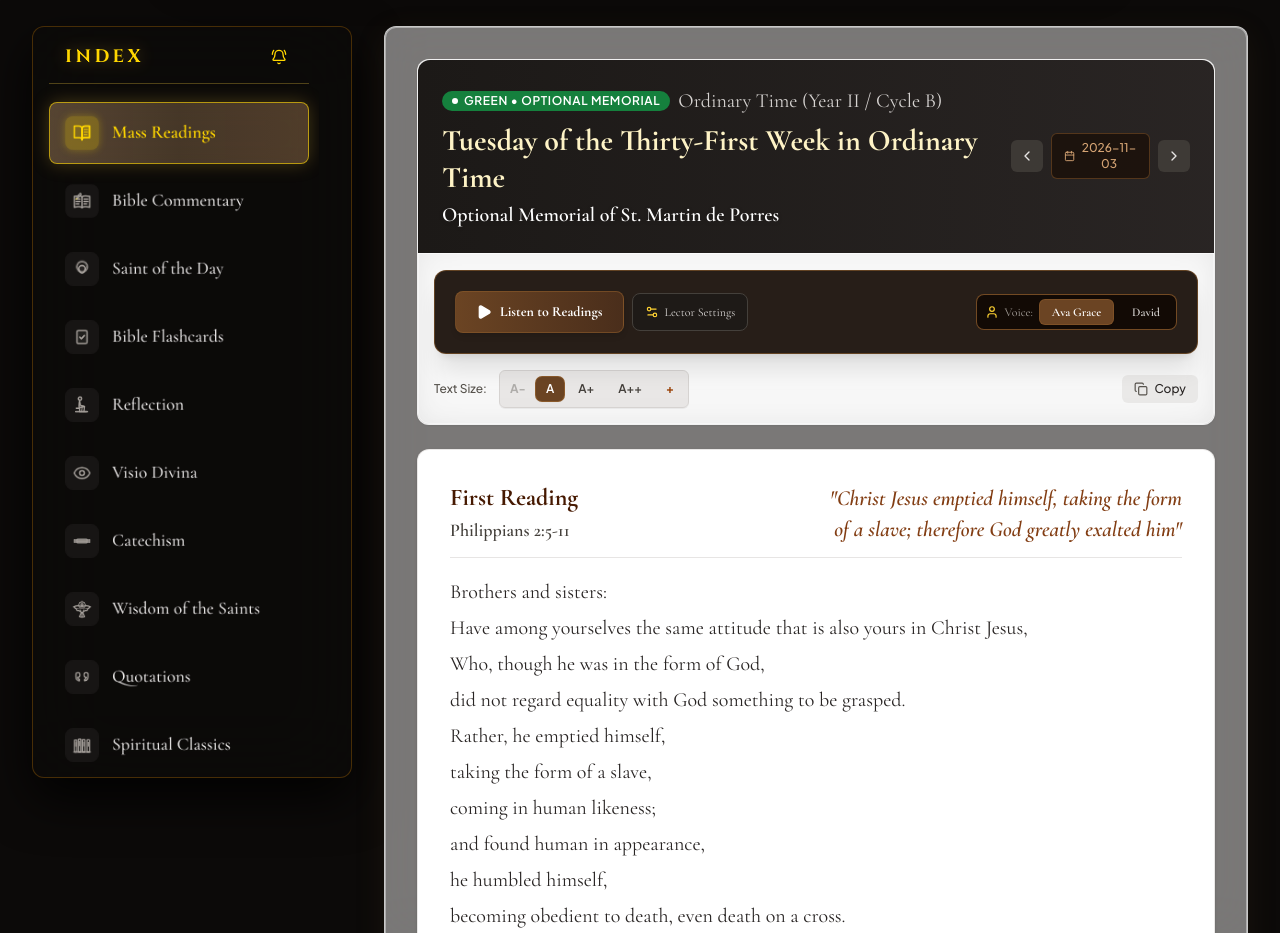
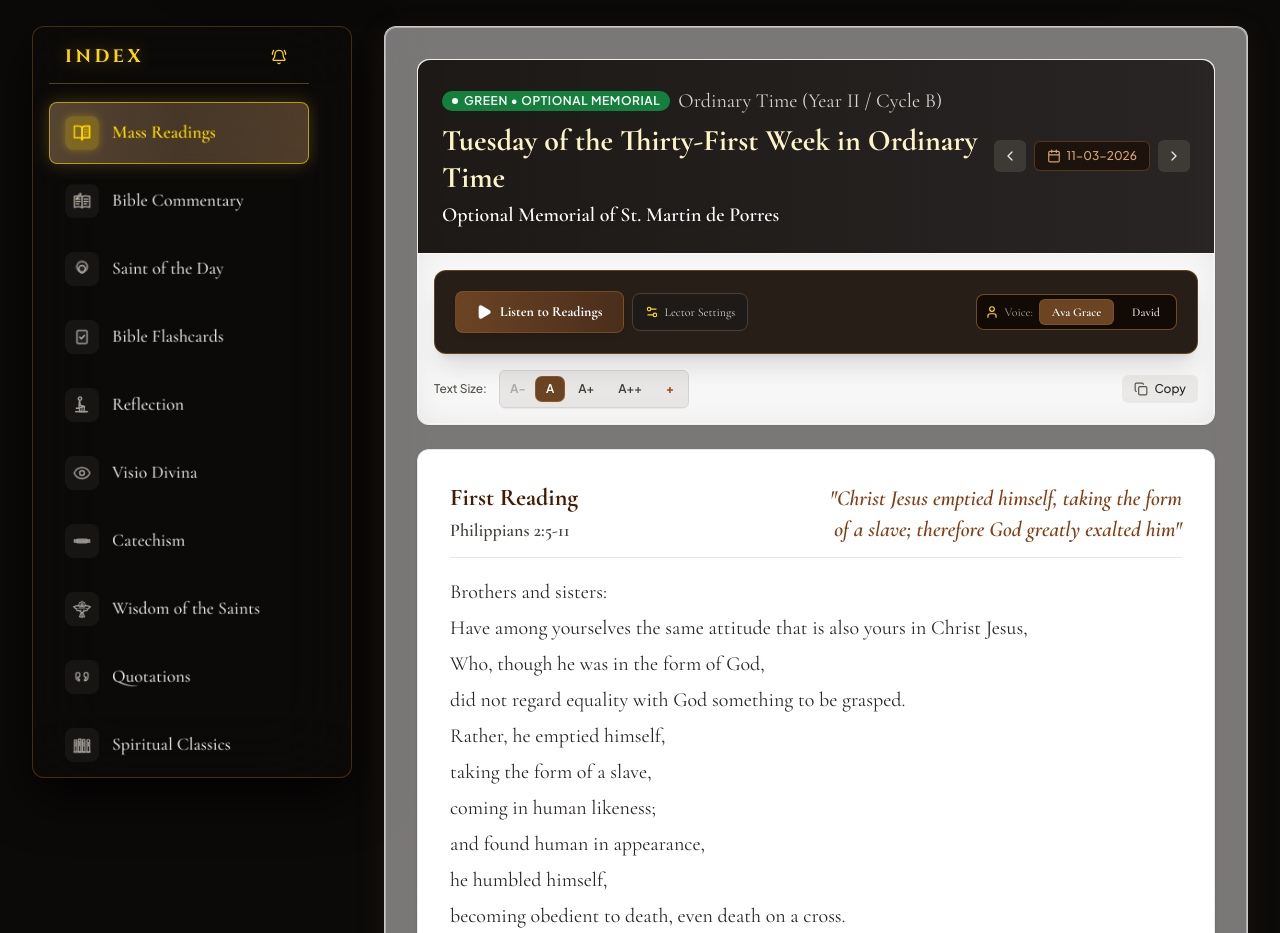
Before and after one commit to codemode11/soul-sanctum-live, a React (Vite) app: page / in a window 1280 px wide. Shown: the part 840-1773 px from the top of the page. Built offline with nearby package versions, Linux system fonts and the light colour scheme.

Commit message:
fix: improve layout stability and date formatting
Prevent layout shifting in the date switcher by adding shrink-0 utilities and ensure the selected date display maintains a consistent format and alignment.

```diff
--- a/src/components/DailyMassReadingsView.tsx
+++ b/src/components/DailyMassReadingsView.tsx
@@ -272,27 +272,31 @@ ${reading.gospel.text}`;
           </div>
 
           {/* Quick Date Switcher Controls */}
-          <div className="flex items-center gap-2 self-start md:self-auto">
+          <div className="flex items-center gap-2 self-start md:self-auto shrink-0">
             <button
               onClick={handlePrevDay}
-              className="p-2 rounded-md bg-stone-700/80 hover:bg-stone-600 text-stone-200 transition-colors cursor-pointer"
+              className="p-2 rounded-md bg-stone-700/80 hover:bg-stone-600 text-stone-200 transition-colors cursor-pointer shrink-0"
               title="Previous Liturgical Day"
             >
               <ChevronLeft className="w-4 h-4" />
             </button>
             {/* Interactive Theme-Matched Liturgical Calendar Picker */}
-            <div className="relative">
+            <div className="relative shrink-0">
               <button
                 onClick={() => setIsCalendarPickerOpen(!isCalendarPickerOpen)}
-                className={`flex items-center gap-1.5 px-3 py-1.5 rounded-md text-xs font-medium transition-all cursor-pointer border ${
+                className={`flex items-center gap-1.5 px-3 py-1.5 rounded-md text-xs font-medium whitespace-nowrap transition-all cursor-pointer border ${
                   isCalendarPickerOpen
                     ? 'bg-[#25170F] text-[#F7EBE1] border-[#D4A373] ring-2 ring-[#8B5A2B]/40'
                     : 'bg-[#1C120C]/90 hover:bg-[#25170F] text-[#D4A373] hover:text-[#F7EBE1] border-[#8B5A2B]/50 hover:border-[#D4A373]/70'
                 }`}
                 title="Open Liturgical Calendar"
               >
-                <CalendarIcon className="w-3.5 h-3.5 text-[#D4A373]" />
-                <span>{reading.date}</span>
+                <CalendarIcon className="w-3.5 h-3.5 text-[#D4A373] shrink-0" />
+                <span className="whitespace-nowrap">
+                  {reading.date.split('-').length === 3
+                    ? `${reading.date.split('-')[1]}-${reading.date.split('-')[2]}-${reading.date.split('-')[0]}`
+                    : reading.date}
+                </span>
               </button>
 
               <LiturgicalCalendarPicker
@@ -305,7 +309,7 @@ ${reading.gospel.text}`;
             </div>
             <button
               onClick={handleNextDay}
-              className="p-2 rounded-md bg-stone-700/80 hover:bg-stone-600 text-stone-200 transition-colors cursor-pointer"
+              className="p-2 rounded-md bg-stone-700/80 hover:bg-stone-600 text-stone-200 transition-colors cursor-pointer shrink-0"
               title="Next Liturgical Day"
             >
               <ChevronRight className="w-4 h-4" />
--- a/src/components/LiturgicalCalendarPicker.tsx
+++ b/src/components/LiturgicalCalendarPicker.tsx
@@ -265,8 +265,10 @@ export const LiturgicalCalendarPicker: React.FC<LiturgicalCalendarPickerProps> =
               />
               {selectedDayInfo.rank} • {LITURGICAL_COLORS_INFO[selectedDayInfo.color].name}
             </span>
-            <span className="text-[10px] text-[#5D371F] font-serif font-medium">
-              {selectedDayInfo.date}
+            <span className="text-[10px] text-[#5D371F] font-serif font-medium whitespace-nowrap">
+              {selectedDayInfo.date.split('-').length === 3
+                ? `${selectedDayInfo.date.split('-')[1]}-${selectedDayInfo.date.split('-')[2]}-${selectedDayInfo.date.split('-')[0]}`
+                : selectedDayInfo.date}
             </span>
           </div>
           <p className="font-serif text-[#2B170B] text-[11px] font-medium line-clamp-1">
```
